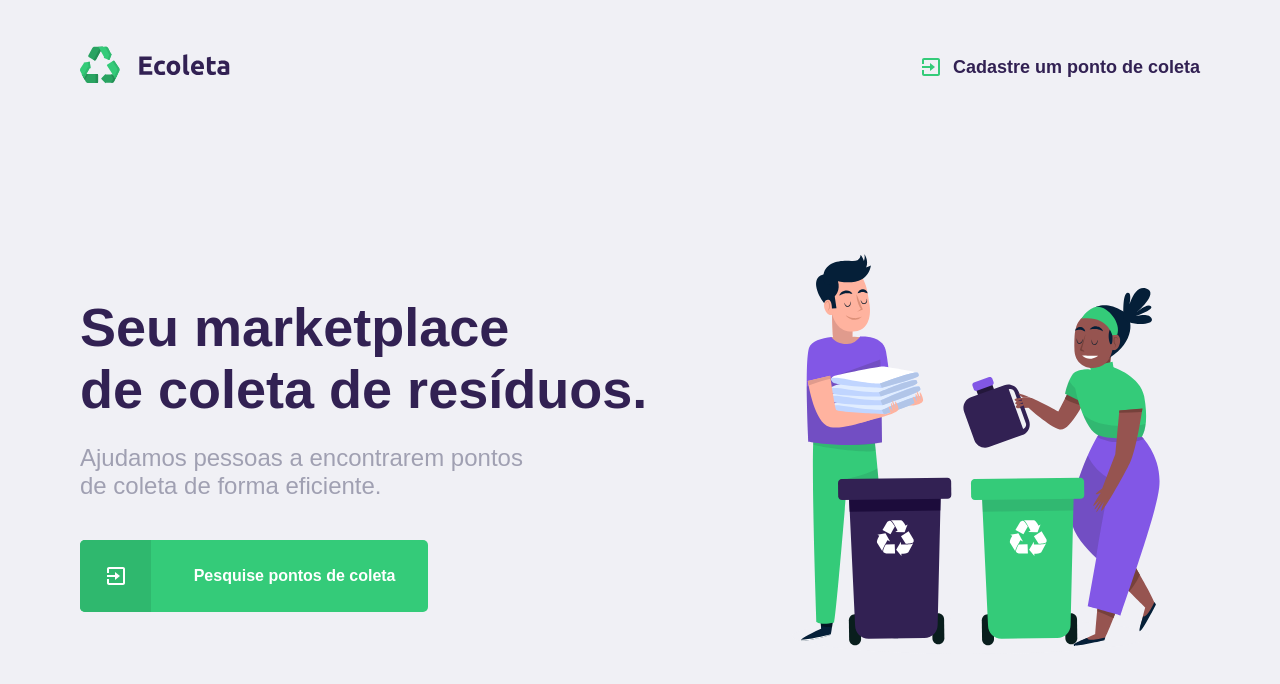
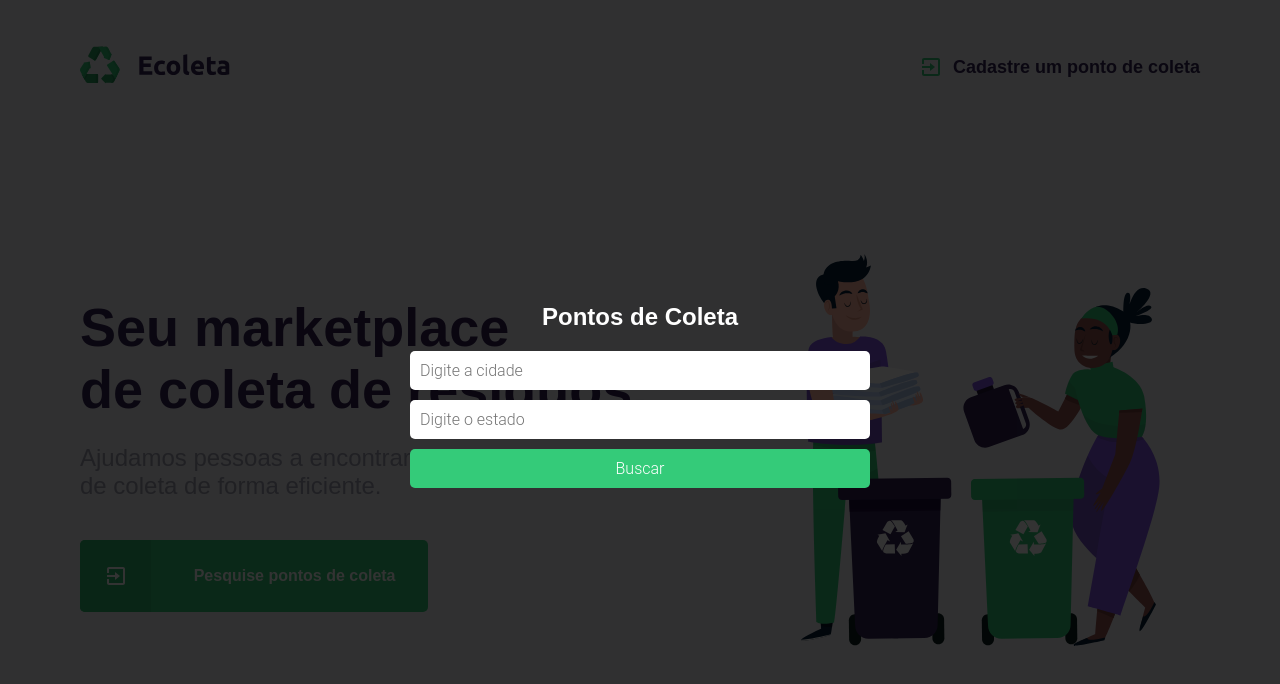
Before and after one commit to eduardor2m/ecoleta, a Next.js app: page / in a window 1280 px wide. Both pictures are taken after a click on the button "Pesquise pontos de coleta". Shown: the top 684 px of the page. Built offline with nearby package versions, Linux system fonts and the light colour scheme.

Commit message:
feat: att

```diff
--- /dev/null
+++ b/src/components/FormSearch.tsx
@@ -0,0 +1,18 @@
+import styles from '../styles/components/FormSearch.module.scss';
+
+interface IFormSearchProps {
+  handleClick: () => void;
+}
+
+export const FormSearch = ({ handleClick }: IFormSearchProps) => {
+  return (
+    <div className={styles.container} onClick={handleClick}>
+      <form className={styles.form} onClick={(e) => e.stopPropagation()}>
+        <h1>Pontos de Coleta</h1>
+        <input type="text" placeholder="Digite a cidade" />
+        <input type="text" placeholder="Digite o estado" />
+        <input type="submit" value="Buscar" />
+      </form>
+    </div>
+  );
+};
--- a/src/pages/index.tsx
+++ b/src/pages/index.tsx
@@ -1,3 +1,4 @@
+import { useState } from 'react';
 import { BiExit } from 'react-icons/bi';
 
 import type { NextPage } from 'next';
@@ -5,9 +6,11 @@ import Head from 'next/head';
 import Image from 'next/image';
 import Link from 'next/link';
 
+import { FormSearch } from '../components/FormSearch';
 import styles from '../styles/pages/Home.module.scss';
 
 const Home: NextPage = () => {
+  const [searchOpen, setSearchOpen] = useState(false);
   return (
     <div className={styles.container}>
       <Head>
@@ -15,7 +18,6 @@ const Home: NextPage = () => {
         <meta name="description" content="Generated by create next app" />
         <link rel="icon" href="/assets/icon.svg" />
       </Head>
-
       <nav className={styles.navbar}>
         <Link href="/">
           <a href="/">
@@ -37,6 +39,9 @@ const Home: NextPage = () => {
       </nav>
 
       <main className={styles.main}>
+        {searchOpen ? (
+          <FormSearch handleClick={() => setSearchOpen(false)} />
+        ) : null}
         <section className={styles.info}>
           <h1 className={styles.title}>
             Seu marketplace <br /> de coleta de resíduos.
@@ -45,7 +50,10 @@ const Home: NextPage = () => {
             Ajudamos pessoas a encontrarem pontos <br /> de coleta de forma
             eficiente.
           </p>
-          <button className={styles.button}>
+          <button
+            className={styles.button}
+            onClick={() => setSearchOpen(!searchOpen)}
+          >
             <section className={styles.buttonIcon}>
               <BiExit color="#fff" size={24} />
             </section>
--- /dev/null
+++ b/src/styles/components/FormSearch.module.scss
@@ -0,0 +1,53 @@
+.container {
+  position: fixed;
+  width: 100vw;
+  height: 100vh;
+  background-color: rgba($color: #000000, $alpha: 0.8);
+  z-index: 9999;
+  top: 0;
+  left: 0;
+  display: flex;
+  justify-content: center;
+  align-items: center;
+  flex-direction: column;
+
+}
+
+.form {
+  width: 100%;
+  max-width: 500px;
+  padding: 20px;
+  border-radius: 5px;
+  display: flex;
+  flex-direction: column;
+  align-items: center;
+  justify-content: center;
+
+  h1 {
+    font-size: 1.5rem;
+    font-weight: bold;
+    margin-bottom: 20px;
+    color: #fff;
+  }
+
+  input {
+    width: 100%;
+    padding: 10px;
+    border-radius: 5px;
+    border: 1px solid #ccc;
+    margin-bottom: 10px;
+    font-size: 16px;
+    font-family: 'Roboto', sans-serif;
+    font-weight: 300;
+    color: #333;
+    border: none;
+
+
+    &:last-child {
+      background-color: var(--greenpeace);
+      color: #fff;
+      cursor: pointer;
+
+    }
+  }
+}
```
